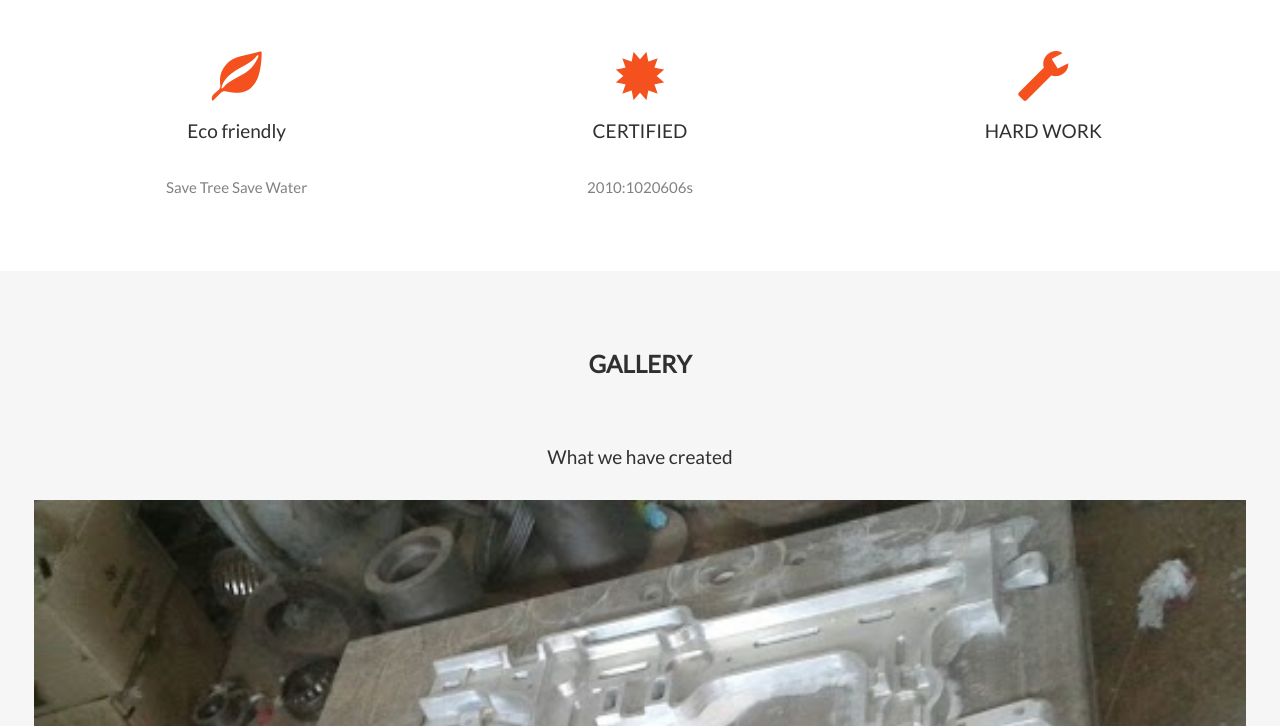
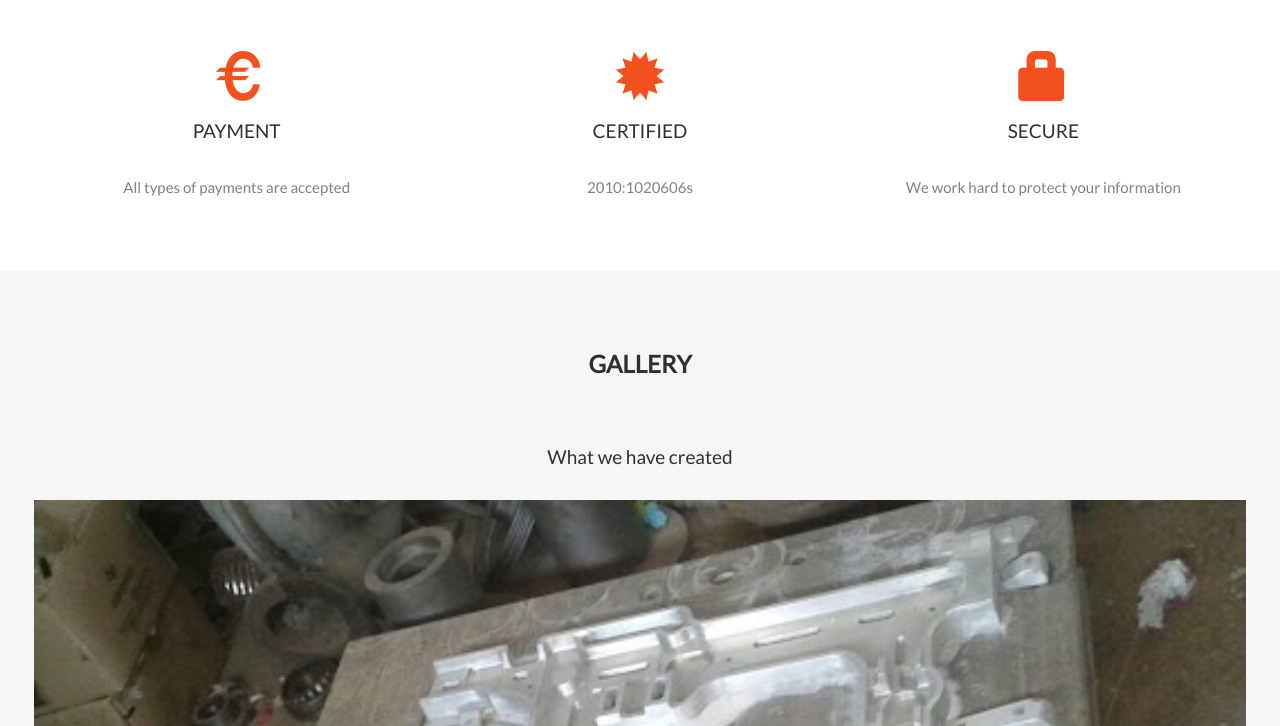
Before and after one commit to vishnu6298/gewcbe, a plain HTML site: page index.html in a window 1280 px wide. Shown: the part 2154-2880 px from the top of the page. Drawn offline with nearby package versions, Linux system fonts and the light colour scheme.

Commit message:
Update index.html

```diff
--- a/index.html
+++ b/index.html
@@ -7,6 +7,7 @@
   <link rel="stylesheet" href="https://maxcdn.bootstrapcdn.com/bootstrap/3.4.1/css/bootstrap.min.css">
   <link href="https://fonts.googleapis.com/css?family=Montserrat" rel="stylesheet" type="text/css">
   <link href="https://fonts.googleapis.com/css?family=Lato" rel="stylesheet" type="text/css">
+  <link rel="stylesheet" href="https://cdnjs.cloudflare.com/ajax/libs/font-awesome/4.7.0/css/font-awesome.min.css">
   <style>
   body {
     font: 400 15px Lato, sans-serif;
@@ -310,9 +311,9 @@
   <br><br>
   <div class="row">
     <div class="col-sm-4">
-      <span class="glyphicon glyphicon-leaf logo-small"></span>
-      <h4>Eco friendly</h4>
-      <p>Save Tree Save Water</p>
+      <span class="glyphicon glyphicon-euro logo-small"></span>
+      <h4>PAYMENT</h4>
+      <p>All types of payments are accepted</p>
     </div>
     <div class="col-sm-4">
       <span class="glyphicon glyphicon-certificate logo-small"></span>
@@ -320,9 +321,9 @@
       <p>2010:1020606s</p>
     </div>
     <div class="col-sm-4">
-      <span class="glyphicon glyphicon-wrench logo-small"></span>
-      <h4 style="color:#303030;">HARD WORK</h4>
-      <p></p>
+      <span class="glyphicon glyphicon-lock logo-small"></span>
+      <h4 style="color:#303030;">SECURE</h4>
+      <p>We work hard to protect your information</p>
     </div>
   </div>
 </div>
@@ -473,7 +474,21 @@ Tamil NAdu  India</pre><br/>
   <a href="#myPage" title="To Top">
     <span class="glyphicon glyphicon-chevron-up"></span>
   </a>
+
+
   <p>All rights reserved<a href="https://www.linkedin.com/in/vishnu-kumar-anand-5310a2165/" title="Visit vishnukumar"> gomathi engineering works</a></p>
+</style>
+</head>
+<body>
+
+<h2></h2>
+<a href="https://www.facebook.com/Gewcbe/" class="fa fa-facebook-square"style="font-size:28px;color:blue"></a>
+<a href="#" class="fa fa-linkedin-square"style="font-size:28px;color:007bb5" ></a>
+<a href="https://www.youtube.com" class="fa fa-youtube-play" style="font-size:28px;color:red"></a>
+<a href="9443064063" class="fa fa-whatsapp" style="font-size:28px;color:green"></a>
+</body>
+</html>
+
 </footer>
  <script src="https://ajax.googleapis.com/ajax/libs/jquery/3.4.1/jquery.min.js"></script>
   <script src="https://maxcdn.bootstrapcdn.com/bootstrap/3.4.1/js/bootstrap.min.js"></script>
```
